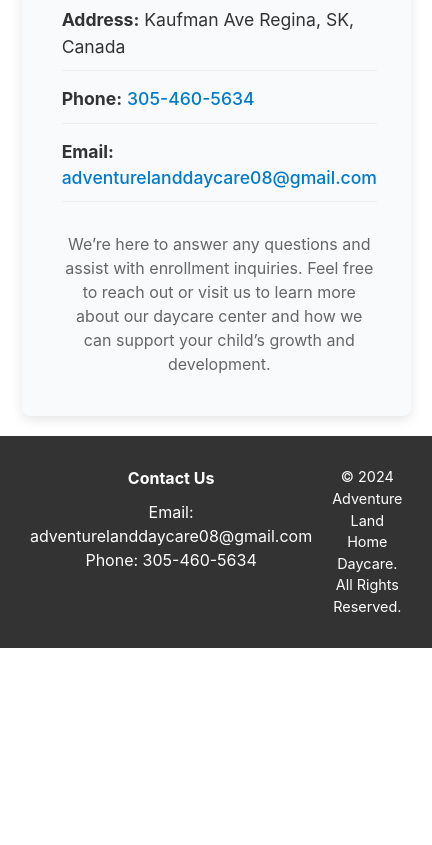
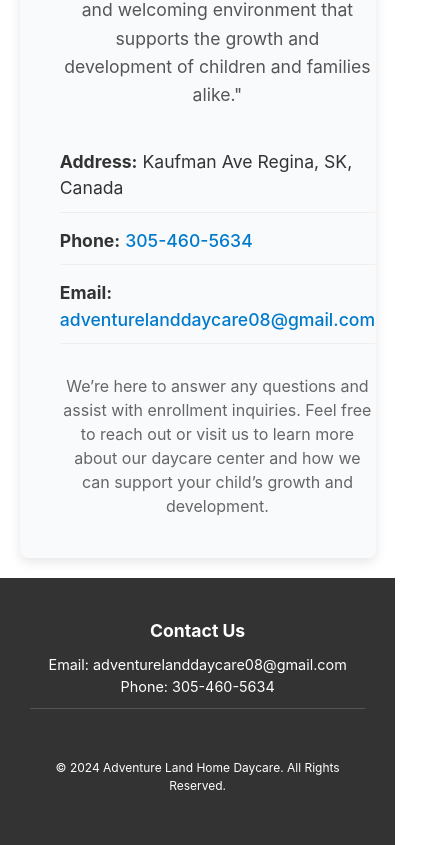
Before and after one commit to SatmeetSingh/Adventure-land-home-daycare, a React (Vite) app: page / in a window 390 px wide. Shown: the part 4122-4967 px from the top of the page, 432 px wide, since content can reach past the window. Before the commit the page ends 4770 px from the top, so only its background shows below. Built offline with nearby package versions, Linux system fonts and the light colour scheme.

Commit message:
responsive footer

```diff
--- a/src/Components/Footer/footer.module.css
+++ b/src/Components/Footer/footer.module.css
@@ -10,6 +10,7 @@
   justify-content: space-between;
   max-width: 1200px;
   margin: 0 auto;
+  flex-wrap: wrap; /* Allow content to wrap on smaller screens */
 }
 
 .contact,
@@ -17,6 +18,8 @@
 .copy {
   flex: 1;
   padding: 10px;
+  min-width: 200px; /* Ensure the sections don't get too narrow */
+  border-bottom: 1px solid #555; /* Add a border between sections */
 }
 
 .contact h4,
@@ -45,4 +48,70 @@ ul li a:hover {
 .copy {
   align-self: flex-end;
   font-size: 0.9rem;
+  margin-top: 20px; /* Adds spacing on smaller screens */
 }
+
+/* Mobile and Tablet responsiveness */
+@media (max-width: 768px) {
+  .container {
+    flex-direction: column; /* Stack the sections vertically */
+    text-align: left; /* Align text to the left for readability */
+  }
+
+  .contact,
+  .social,
+  .copy {
+    text-align: center;
+    margin-bottom: 20px; /* Add space between sections */
+    border-bottom: none; /* Remove bottom border on the last section */
+  }
+
+  .contact h4,
+  .social h4 {
+    font-size: 1.1rem; /* Slightly larger header size for smaller screens */
+  }
+
+  .social ul {
+    padding-left: 20px; /* Add padding for better spacing */
+  }
+
+  .copy {
+    font-size: 0.8rem; /* Adjust font size for small screens */
+    margin-bottom: 10px; /* Ensure the copyright text doesn't look cramped */
+  }
+
+  /* Adding lines between sections in mobile */
+  .contact,
+  .social {
+    border-bottom: 1px solid #555; /* Border between sections on mobile */
+  }
+
+  .copy {
+    border-bottom: none; /* No border after the last section */
+  }
+}
+
+/* Mobile-first style for screens smaller than 480px */
+@media (max-width: 480px) {
+  .container {
+    padding: 10px;
+  }
+
+  .contact h4,
+  .social h4 {
+    font-size: 1.1rem; /* Increase font size for smaller screens */
+  }
+
+  .contact p,
+  .social ul li {
+    font-size: 0.9rem; /* Slightly smaller text for better fitting */
+  }
+
+  .social ul {
+    padding-left: 0; /* Remove extra padding for smaller screens */
+  }
+
+  .copy {
+    font-size: 0.75rem; /* Adjust the copyright text font size */
+  }
+}
```
